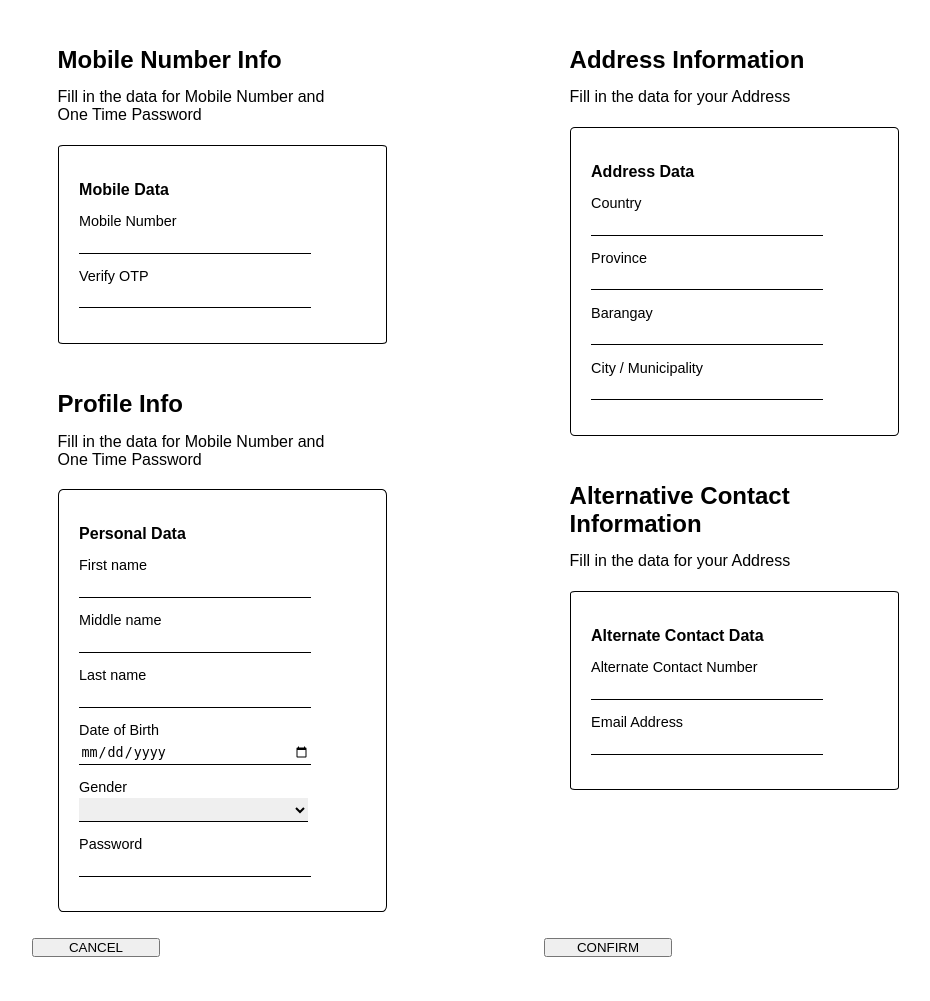
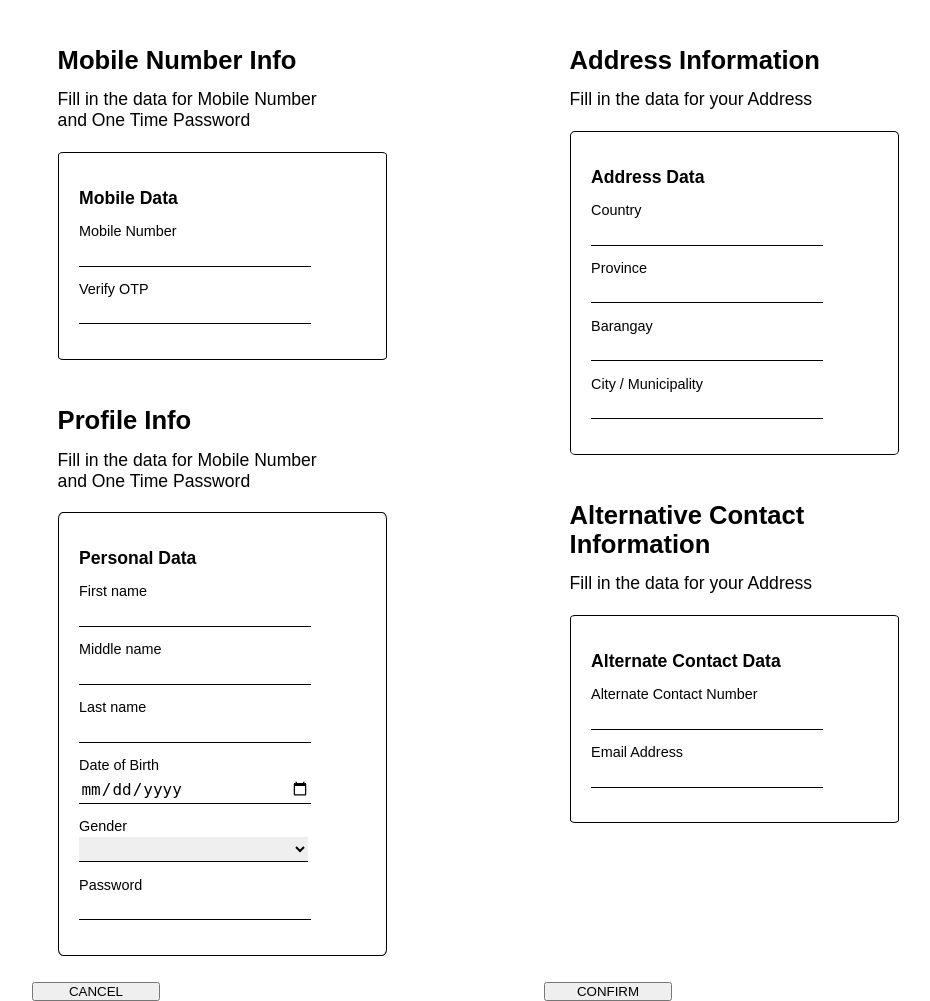
Before and after one commit to SharuHaru/SImcard-Registartion-Project, a PHP site: page /html/form.html in a window 1280 px wide. Shown: the whole page, without its empty margins (96-1026 px from the left). Before the commit the page ends 957 px from the top, so only its background shows below. Run offline with PHP 8.4, Linux system fonts and the light colour scheme.

Commit message:
design again

```diff
--- a/css/form-style.css
+++ b/css/form-style.css
@@ -35,6 +35,12 @@ section div {
 
 section div h2 {
     padding-bottom: 5%;
+    font-size: 1.6rem;
+
+}
+
+section div span {
+    font-size: 1.1rem;
 
 }
 section .forInput {
@@ -56,15 +62,26 @@ section .forInput {
 div input, div select {
     width: 80%;
     padding: 1% .5%;
+    font-size: 1rem;
 }
 
 .forInput h4 {
     margin: 5% 0%;
+    font-size: 1.1rem;
 }
+
 label {
     font-size: .9rem;
 }
+
 button {
     width: 25%;
     align-self: center;
 }
+
+@media (max-width: 1024px) {
+    * {
+        font-size: 11px;
+    }
+
+}
```
